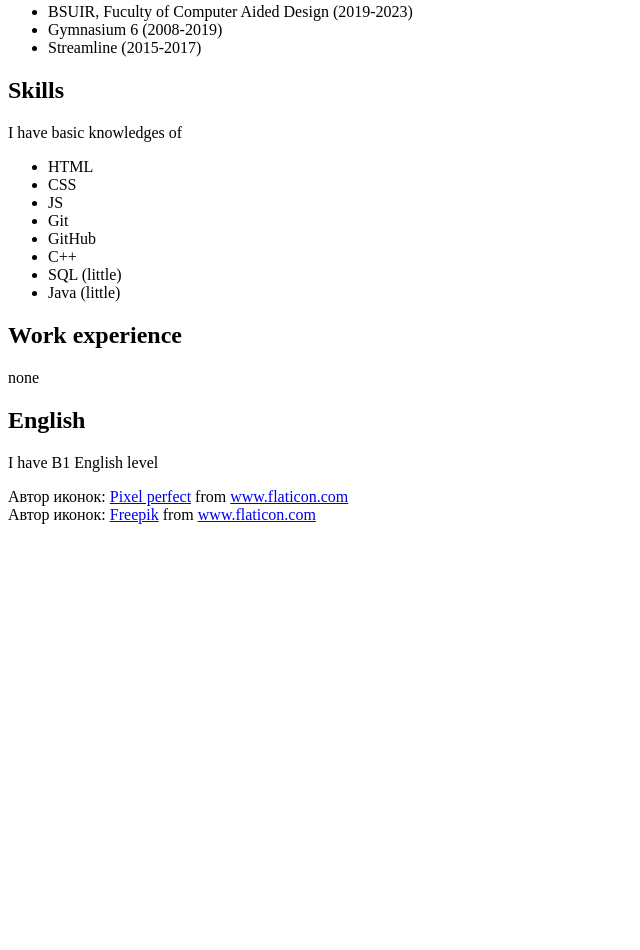
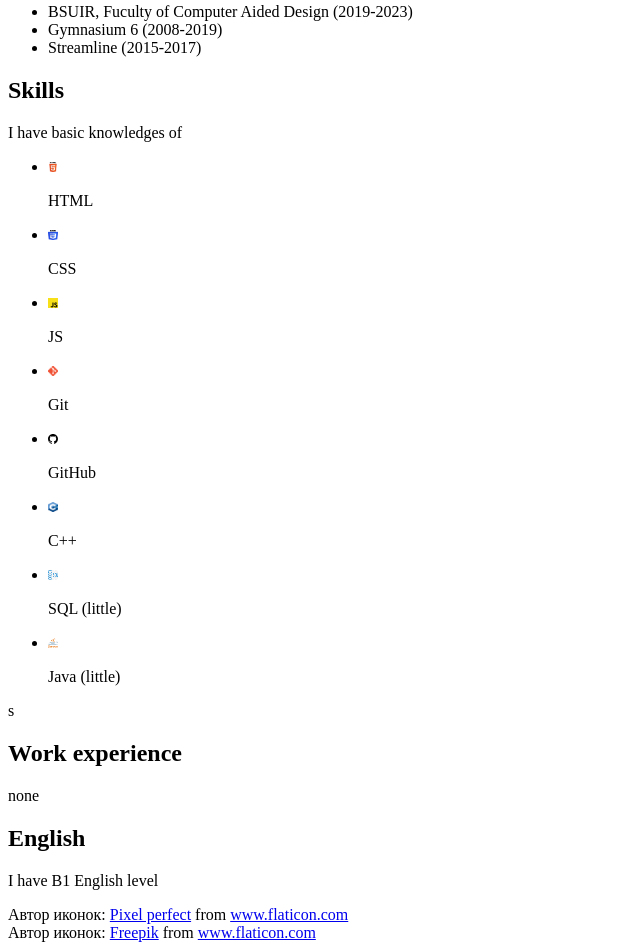
Before and after one commit to snegorania/CV, a plain HTML site: page index.html in a window 1280 px wide. Shown: the part 640-1590 px from the top of the page, without its empty margins (0-640 px from the left). Before the commit the page ends 1172 px from the top, so only its background shows below. Drawn offline with Linux system fonts and the light colour scheme.

Commit message:
add some more pictures

```diff
--- a/index.html
+++ b/index.html
@@ -15,23 +15,23 @@
         <h2>Contacts:</h2>
     <ul>
         <li>
-            <img src="free-icon-home-88282.png" alt="home-icon" width="10" height="10">
+            <img src="free-icon-home-88282.png" alt="home-icon" width="10px" height="10px">
             <p>F.Skaryna 43a, 220141 Minsk</p>
         </li>
         <li>
-            <img src="free-icon-phone-call-88277.png" alt="phone-icon" width="10" height="10">
+            <img src="free-icon-phone-call-88277.png" alt="phone-icon" width="10px" height="10px">
             <p>+375298009090</p>
         </li>
         <li>
-            <img src="free-icon-mail-88264.png" alt="mail-icon" width="10" height="10">
+            <img src="free-icon-mail-88264.png" alt="mail-icon" width="10px" height="10px">
             <p>ek.smuraga@gmail.com</p>
         </li>
         <li>
-            <img src="733592-social/svg/031-linkedin.svg" alt="linkedin" width="10" height="10">
+            <img src="733592-social/svg/031-linkedin.svg" alt="linkedin" width="10px" height="10px">
             <a href="linkedin.com/in/екатерина-смурага-80195a218">linkedin.com/in/екатерина-смурага-80195a218</a>
         </li>
         <li>
-            <img src="733592-social/svg/039-github.svg" alt="GitHub" width="10" height="10">
+            <img src="733592-social/svg/039-github.svg" alt="GitHub" width="10px" height="10px">
             <a href="https://github.com/snegorania">https://github.com/snegorania</a>
         </li>
     </ul>
@@ -46,15 +46,39 @@
     <h2>Skills</h2>
     <p>I have basic knowledges of</p>
     <ul>
-        <li>HTML</li>
-        <li>CSS</li>
-        <li>JS</li>
-        <li>Git</li>
-        <li>GitHub</li>
-        <li>C++</li>
-        <li>SQL (little)</li>
-        <li>Java (little)</li>
-    </ul>
+        <li>
+            <img src="HTML.png" alt="html" width="10px" height="10px">
+            <p>HTML</p>
+        </li>
+        <li>
+            <img src="CSS.png" alt="css" width="10px" height="10px">
+            <p>CSS</p>
+        </li>
+        <li>
+            <img src="JS.png" alt="js" width="10px" height="10px">
+            <p>JS</p>
+        </li>
+        <li>
+            <img src="Git.png" alt="git" width="10px" height="10px">
+            <p>Git</p>
+        </li>
+        <li>
+            <img src="733592-social/svg/039-github.svg" alt="GitHub" width="10px" height="10px">
+            <p>GitHub</p>
+        </li>
+        <li>
+            <img src="C++.png" alt="c++" width="10px" height="10px">
+            <p>C++</p>
+        </li>
+        <li>
+            <img src="SQL.jpg" alt="sql" width="10px" height="10px">
+            <p>SQL (little)</p>
+        </li>
+        <li>
+            <img src="Java.png" alt="java"  width="10px" height="10px">
+            <p>Java (little)</p>
+        </li>
+    </ul>s
     <h2>Work experience</h2>
     <p>none</p>
     <h2>English</h2>
```
Also changed, not shown: C++.png (added), CSS.png (added), Git.png (added), HTML.png (added), JS.png (added), Java.png (added), SQL.jpg (added).
